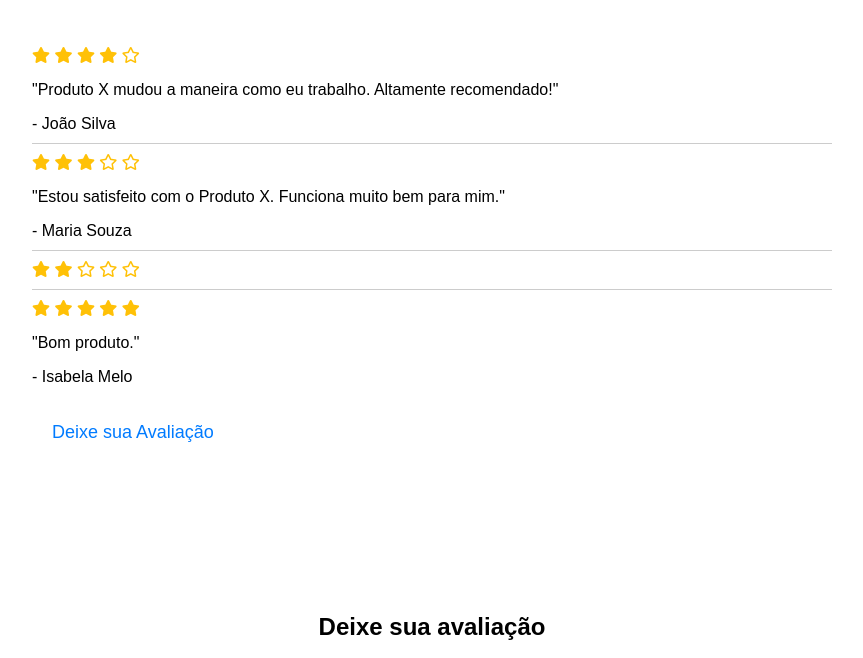
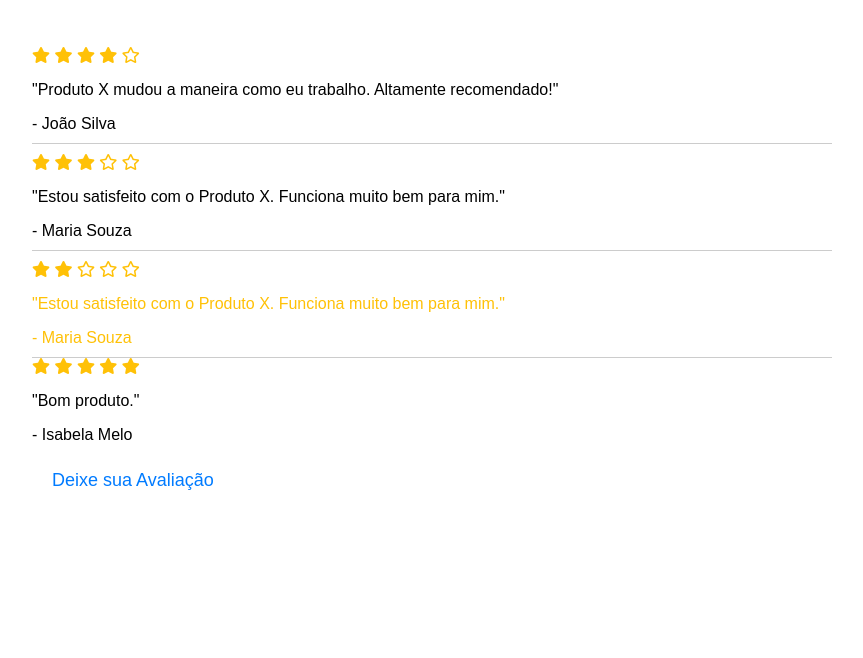
Before and after one commit to IsabelaMv18/redes_forms, a plain HTML site: page index.html in a window 1280 px wide. Shown: the part 987-1645 px from the top of the page, without its empty margins (208-1071 px from the left). Drawn offline with Linux system fonts and the light colour scheme.

Commit message:
Update index.html

```diff
--- a/index.html
+++ b/index.html
@@ -67,7 +67,9 @@
             <i class="far fa-star"></i>
             <i class="far fa-star"></i>
             <i class="far fa-star"></i>
-                    <li>
+          <div/>          <p>"Estou satisfeito com o Produto X. Funciona muito bem para mim."</p>
+          <span>- Maria Souza</span>
+        </li>
           <div class="rating">
             <i class="fas fa-star"></i>
             <i class="fas fa-star"></i>
```
